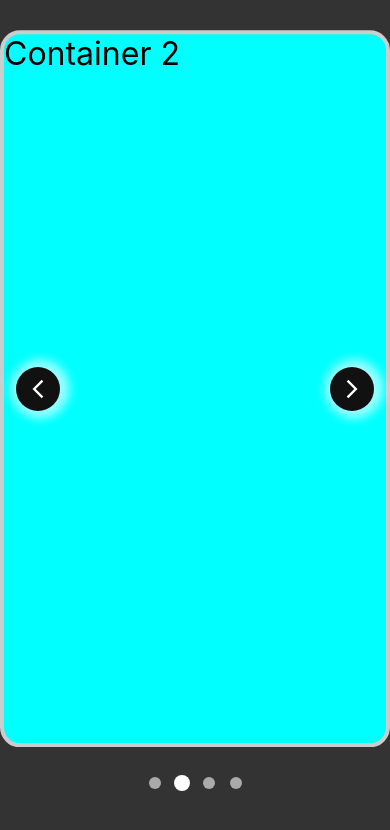
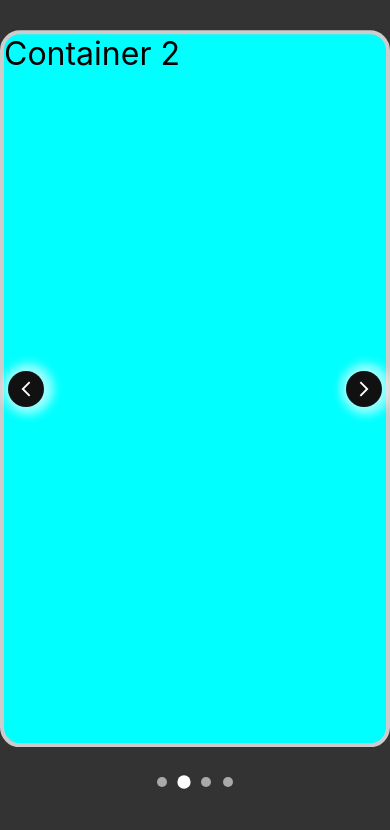
Before and after one commit to vipulgoel30/heliverse-task, a React (Create React App) app: page / in a window 390 px wide. Shown: the top 830 px of the page. Built offline with nearby package versions, Linux system fonts and the light colour scheme.

Commit message:
some changes

```diff
--- a/src/components/Carousel/Carousel.module.css
+++ b/src/components/Carousel/Carousel.module.css
@@ -14,9 +14,15 @@
   z-index: 5;
 }
 
-
-
-.carouselItem:not(.carouselItemLeft, .carouselItemRight, .carouselItemCenter, .animationCenterToLeft, .animationRightToCenter, .animationLeftToCenter, .animationCenterToRight) {
+.carouselItem:not(
+    .carouselItemLeft,
+    .carouselItemRight,
+    .carouselItemCenter,
+    .animationCenterToLeft,
+    .animationRightToCenter,
+    .animationLeftToCenter,
+    .animationCenterToRight
+  ) {
   display: none;
 }
 
@@ -27,7 +33,6 @@
   translate: -50% -50%;
   z-index: 1;
 }
-
 
 .carouselItemLeft {
   left: -53vw;
@@ -45,41 +50,55 @@
   animation: delayLoadPseudoItem 1s linear forwards;
 }
 
-.carouselItem:nth-child(4n+1) {
+.carouselItem:nth-child(4n + 1) {
   background-color: yellow;
 }
 
-.carouselItem:nth-child(4n+2) {
+.carouselItem:nth-child(4n + 2) {
   background-color: aqua;
 }
 
-.carouselItem:nth-child(4n+3) {
+.carouselItem:nth-child(4n + 3) {
   background-color: green;
 }
 
-.carouselItem:nth-child(4n+4) {
+.carouselItem:nth-child(4n + 4) {
   background-color: bisque;
 }
+/*
+.carouselItem:nth-child(4n + 5) {
+  background-color: orange;
+}
 
+.carouselItem:nth-child(4n + 6) {
+  background-color: red;
+}
+
+.carouselItem:nth-child(4n + 7) {
+  background-color: blueviolet;
+}
+
+.carouselItem:nth-child(4n + 8) {
+  background-color: powderblue;
+} */
 
 .animationCenterToLeft {
-  animation: centerToLeft 1s ease-in-out forwards;
+  animation: centerToLeft 0.5s ease-in-out forwards;
 }
 
 .animationCenterToRight {
-  animation: centerToRight 1s ease-in-out forwards;
+  animation: centerToRight 0.5s ease-in-out forwards;
 }
 
-
 .animationRightToCenter {
-  animation: rightToCenter 1s ease-in-out forwards;
+  animation: rightToCenter 0.5s ease-in-out forwards;
 }
 
 .animationLeftToCenter {
-  animation: leftToCenter 1s ease-in-out forwards;
+  animation: leftToCenter 0.5s ease-in-out forwards;
 }
 
-@keyframes delayLoadPseudoItem {
+/* @keyframes delayLoadPseudoItem {
   from {
     opacity: 0;
   }
@@ -87,8 +106,7 @@
   to {
     opacity: .75;
   }
-}
-
+} */
 
 @keyframes centerToLeft {
   from {
@@ -99,12 +117,18 @@
     opacity: 1;
   }
 
-  to {
+  80% {
+    opacity: 0.75;
+    z-index: 10;
+  }
+
+  100% {
     opacity: 0;
     left: -53vw;
     top: 50%;
     translate: 0 -50%;
     height: 85%;
+    z-index: 10;
   }
 }
 
@@ -117,12 +141,17 @@
     height: 100%;
   }
 
+  80% {
+    opacity: 0.75;
+    z-index: 10;
+  }
   to {
     opacity: 0;
     right: -53vw;
     top: 50%;
     translate: 0 -50%;
     height: 85%;
+    z-index: 10;
   }
 }
 
@@ -144,7 +173,6 @@
   }
 }
 
-
 @keyframes leftToCenter {
   from {
     opacity: 0;
@@ -164,8 +192,6 @@
   }
 }
 
-
-
 /* Carousel Button Container */
 
 .carouselBtnContainer {
@@ -179,8 +205,7 @@
   padding: 0 6%;
 }
 
-
-@media (max-width:425px) {
+@media (max-width: 768px) {
   .carouselItem {
     width: 100vw;
   }
@@ -191,6 +216,6 @@
   }
 
   .carouselBtnContainer {
-    padding: 0 4%;
+    padding: 0 2%;
   }
 }
--- a/src/components/Carousel/CarouselButton.module.css
+++ b/src/components/Carousel/CarouselButton.module.css
@@ -10,7 +10,7 @@
   background-color: #111;
   color: #fff;
   font-size: 2.2rem;
-   transition: all .2s;
+  transition: all 0.2s;
 }
 
 .btn:hover {
@@ -18,15 +18,23 @@
 }
 
 .btn:active {
-   scale: .95
+  scale: 0.95;
 }
 
 .btnLeft {
-   left: 5vw;
-   box-shadow: -.2rem 0 1rem .75rem rgba(255, 255, 255, .6);
+  /* left: 5vw; */
+  box-shadow: -0.2rem 0 1rem 0.75rem rgba(255, 255, 255, 0.6);
 }
 
 .btnRight {
-   right: 5vw;
-   box-shadow: .2rem 0 1rem .75rem rgba(255, 255, 255, .6);
+  /* right: 5vw;s */
+  box-shadow: 0.2rem 0 1rem 0.75rem rgba(255, 255, 255, 0.6);
 }
+
+@media (max-width: 768px) {
+  .btn {
+    width: 3.6rem;
+    height: 3.6rem;
+    font-size: 1.8rem;
+  }
+}
--- a/src/components/Carousel/CarouselIndicator.module.css
+++ b/src/components/Carousel/CarouselIndicator.module.css
@@ -1,16 +1,16 @@
 .carouselIndicator {
   display: flex;
   justify-content: center;
-  gap: 1.5rem;
+  gap: 1.2rem;
   padding: 0 1rem;
 }
 
 .carouselIndicator div {
-  width: 1.2rem;
-  height: 1.2rem;
+  width: 1rem;
+  height: 1rem;
   border-radius: 100%;
   background-color: #aaa;
-  transition: all .3s;
+  transition: all 0.3s;
 }
 
 .carouselIndicator div.active {
```
Lines whose indentation alone changed are shown as unchanged.
